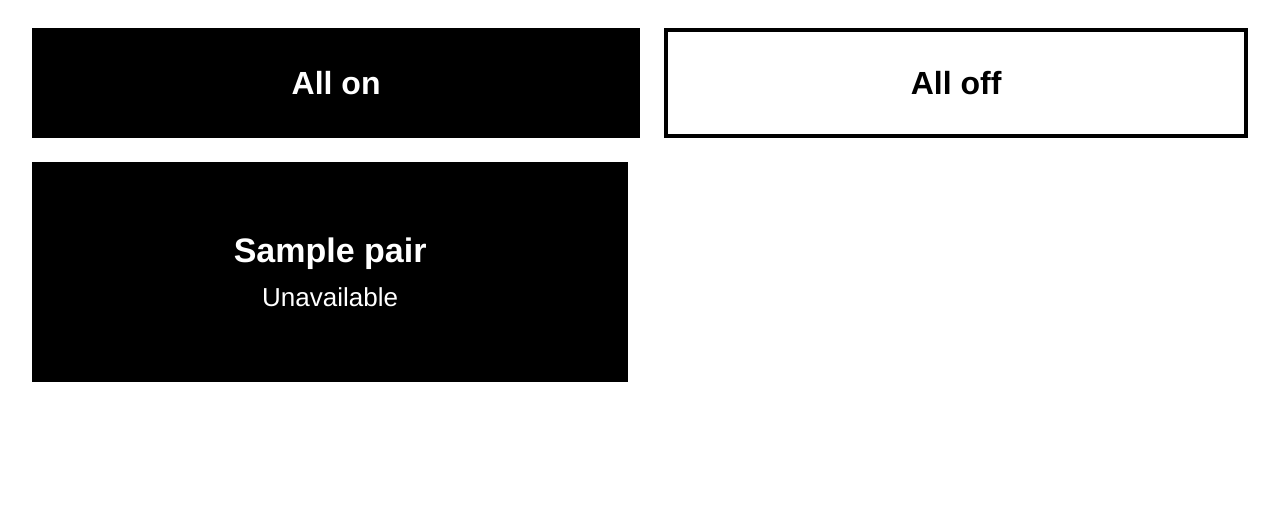
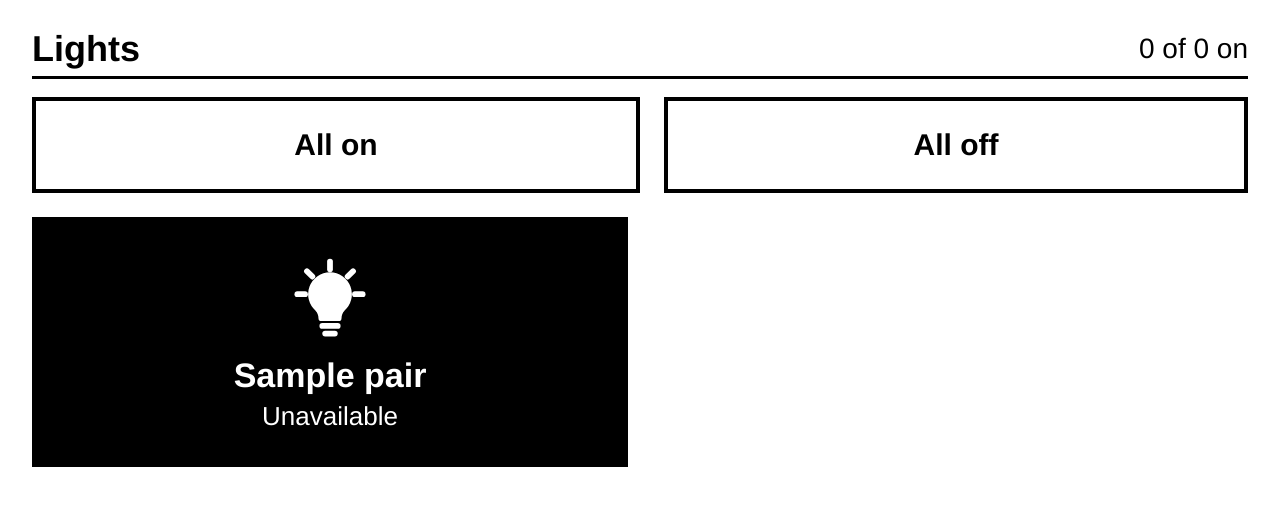
Before and after one commit to nelsongallardo/kindle-dash, a FastAPI app: template src/kindle_dash/templates/home.html in a window 1280 px wide. Shown: the part 216-722 px from the top of the page. Run offline with FastAPI, Linux system fonts and the light colour scheme; the template is opened without the code that fills it: most values are stand-ins (such as "Sample title", 1, 10 or a date in 2020).

Commit message:
feat(home): label lights and make All on/All off reflect their state
Home now has a Lights heading with an "N of M on" count, and each tile
shows a bulb icon (lit when on). All on is filled only when every
available light is on, All off only when every one is off; with a mix
neither is filled, so neither looks selected.

```diff
--- a/src/kindle_dash/templates/home.html
+++ b/src/kindle_dash/templates/home.html
@@ -1,26 +1,35 @@
 {% extends "base.html" %}
 {% block content %}
+{% set usable = lights|selectattr("available")|list %}
+{% set lit = usable|selectattr("on")|list|length %}
 <style>
   form { margin: 0; }
   button { cursor: pointer; font-family: Helvetica, Arial, sans-serif; font-weight: bold;
            border: 4px solid #000; background: #fff; color: #000; width: 100%; }
-  .all { border-spacing: 0; margin-bottom: 24px; }
+  button.on { background: #000; color: #fff; }
+  .section { border-bottom: 3px solid #000; padding-bottom: 6px; margin-bottom: 18px; }
+  .section h2 { font: bold 36px Helvetica, Arial, sans-serif; }
+  .section .count { text-align: right; font: 28px Helvetica, Arial, sans-serif; }
+  .all { margin-bottom: 24px; }
   .all form + form { padding-left: 24px; }
-  .all button { height: 110px; font-size: 32px; }
-  .all .on { background: #000; color: #fff; }
-  /* Two tiles per row as table cells: inline-block halves wrap in the app's old WebKit. */
+  .all button { height: 96px; font-size: 30px; }
   .pair { margin-bottom: 24px; }
   .pair > :first-child { padding-right: 12px; }
   .pair > :last-child { padding-left: 12px; }
-  .light { height: 220px; font-size: 34px; }
-  .light.on { background: #000; color: #fff; }
-  .light .state { display: block; font-size: 26px; font-weight: normal; margin-top: 12px; }
+  .light { height: 250px; text-align: center; }
+  .light img { display: block; margin: 0 auto 8px; }
+  .light .name { display: block; font-size: 34px; }
+  .light .state { display: block; font-size: 26px; font-weight: normal; margin-top: 6px; }
   .light[disabled] { border-style: dashed; }
 </style>
+<div class="section row">
+  <h2>Lights</h2>
+  {% if lights %}<div class="count">{{ lit }} of {{ usable|length }} on</div>{% endif %}
+</div>
 {% if lights %}
 <div class="all row">
-  <form method="post" action="/lights/all"><input type="hidden" name="state" value="on"><button class="on">All on</button></form>
-  <form method="post" action="/lights/all"><input type="hidden" name="state" value="off"><button>All off</button></form>
+  <form method="post" action="/lights/all"><input type="hidden" name="state" value="on"><button class="{{ 'on' if usable and lit == usable|length else '' }}">All on</button></form>
+  <form method="post" action="/lights/all"><input type="hidden" name="state" value="off"><button class="{{ 'on' if usable and lit == 0 else '' }}">All off</button></form>
 </div>
 {% endif %}
 {% for pair in lights|batch(2) %}
@@ -29,7 +38,8 @@
   <form method="post" action="/lights/toggle">
     <input type="hidden" name="entity_id" value="{{ light.entity_id }}">
     <button class="light {{ 'on' if light.on else '' }}" {{ 'disabled' if not light.available else '' }}>
-      {{ light.name }}
+      <img src="/static/icons/light-{{ 'on' if light.on else 'off' }}.svg" width="96" height="96" alt="">
+      <span class="name">{{ light.name }}</span>
       <span class="state">{% if not light.available %}Unavailable{% elif light.on %}On{% else %}Off{% endif %}</span>
     </button>
   </form>
```
Also changed, not shown: src/kindle_dash/static/icons/light-off.svg (added), src/kindle_dash/static/icons/light-on.svg (added).
